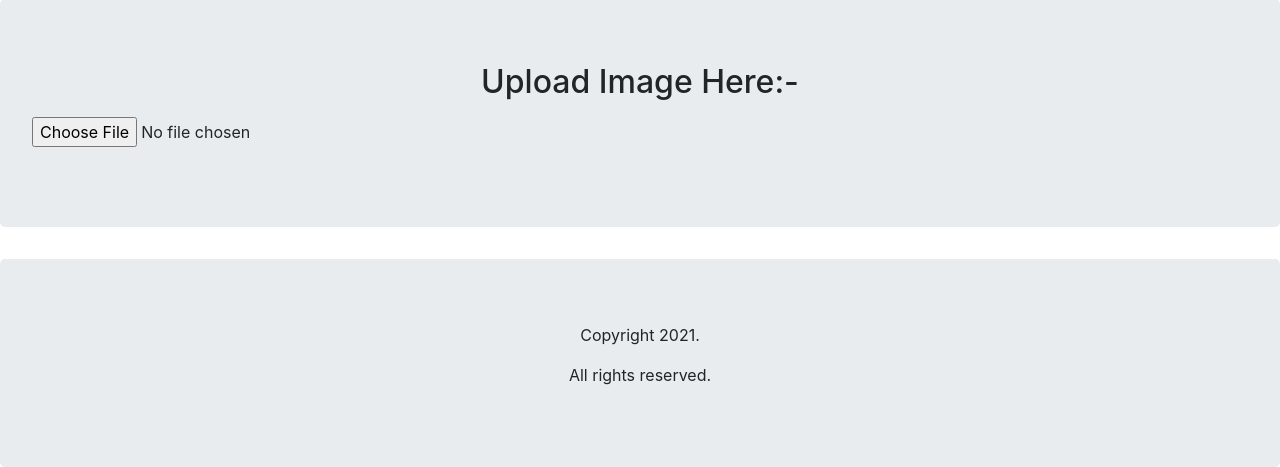
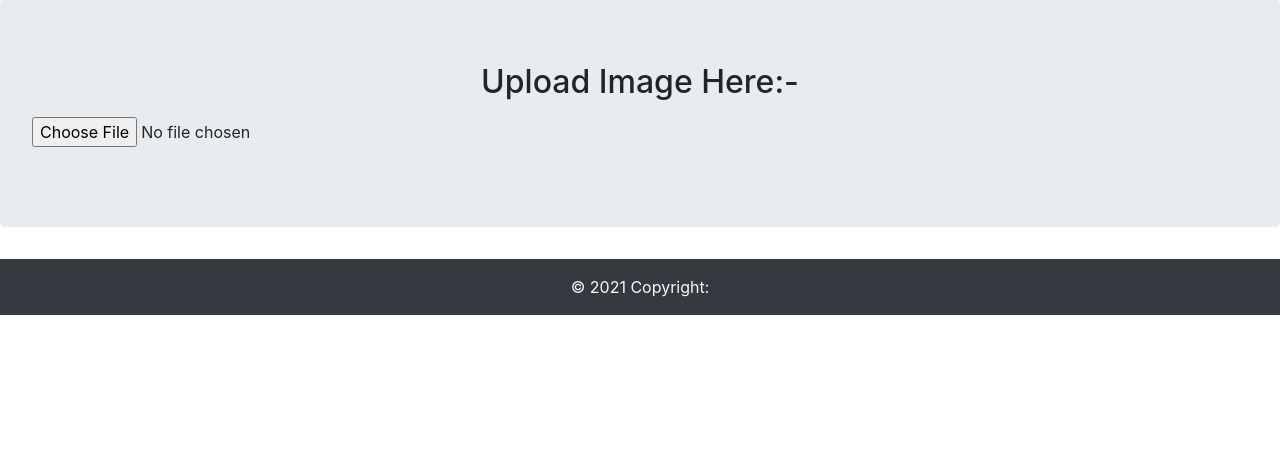
Before and after one commit to soham4abc/texter, a PHP site: page / in a window 1280 px wide. Shown: the part 889-1356 px from the top of the page. After the commit the page ends 1204 px from the top, so only its background shows below. Run offline with PHP 8.4, Linux system fonts and the light colour scheme.

Commit message:
css added

```diff
--- a/Frontend/index.php
+++ b/Frontend/index.php
@@ -5,15 +5,11 @@
   <meta charset="utf-8">
   <meta name="viewport" content="width=device-width, initial-scale=1">
   <link rel="stylesheet" href="https://maxcdn.bootstrapcdn.com/bootstrap/4.5.2/css/bootstrap.min.css">
+  <link rel="stylesheet" href="styles.css">
   <script src="https://ajax.googleapis.com/ajax/libs/jquery/3.5.1/jquery.min.js"></script>
   <script src="https://cdnjs.cloudflare.com/ajax/libs/popper.js/1.16.0/umd/popper.min.js"></script>
   <script src="https://maxcdn.bootstrapcdn.com/bootstrap/4.5.2/js/bootstrap.min.js"></script>
-  <style>
-  .fakeimg {
-    height: 200px;
-    background: rgb(240, 194, 194);
-  }
-  </style>
+
 </head>
 <body>
 
@@ -81,10 +77,15 @@
     <input type="file" class="form-control-file" id="UnprocessedImage">
   </div>
 </form>
-<div class="jumbotron text-center" style="margin-bottom:0">
-  <p>Copyright 2021.</p>
-  <p>All rights reserved.</p>
-</div>
+
+<footer class="page-footer font-small bg-dark">
+
+  <!-- Copyright -->
+  <div class="footer-copyright text-center text-light py-3 c">© 2021 Copyright:
+  </div>
+  <!-- Copyright -->
+
+</footer>
 
 <div>
   <script>
--- /dev/null
+++ b/Frontend/styles.css
@@ -0,0 +1,8 @@
+.fakeimg {
+    height: 200px;
+    background: rgb(240, 194, 194);
+}
+
+.footerbg {
+    background-color: #333;
+}
```
